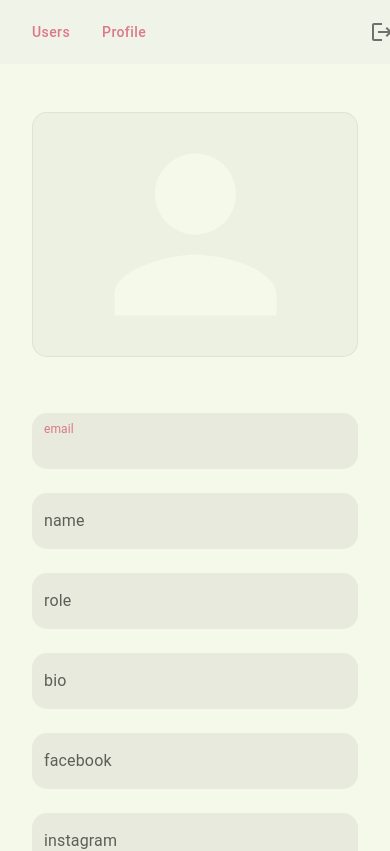
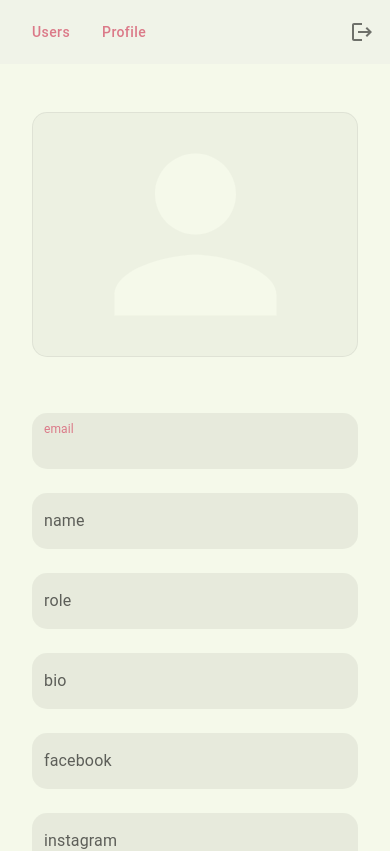
Before and after one commit to miladmohammadi/userTest, a React (Create React App) app: page /user/add in a window 390 px wide. Shown: the top 851 px of the page. Built offline with nearby package versions, Linux system fonts and the light colour scheme; sample sign-in values are in the browser's storage.

Commit message:
improve mobile

```diff
--- a/src/src/core/components/Menu.tsx
+++ b/src/src/core/components/Menu.tsx
@@ -45,6 +45,7 @@ const Menu: FunctionComponent<Props> = (props) => {
               onClick={() => {
                 user.logout();
               }}
+              sx={{ mr: 1 }}
             >
               <LogoutIcon />
             </IconButton>
```
